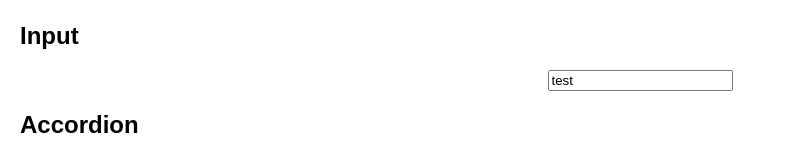
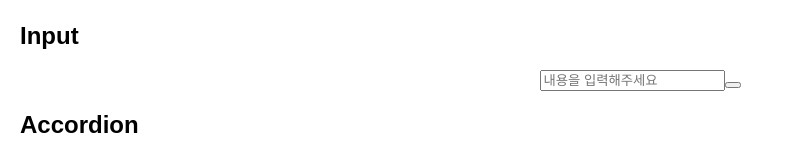
Before and after one commit to Lim-Suhyeon/ReactTest, a React (Create React App) app: page /InputGuide in a window 1280 px wide. Shown: the part 129-289 px from the top of the page, without its empty margins (0-786 px from the left). Built offline with nearby package versions, Linux system fonts and the light colour scheme.

Commit message:
Update Input.js and InputGuide.js

```diff
--- a/src/component/Input.js
+++ b/src/component/Input.js
@@ -3,11 +3,17 @@ import React from "react";
 function Input(props) {
   return (
     <div className="input_wrap">
-        <div className="">
-            <input value="test" type="text" />
-        </div>
+      <div className="">
+        <input placeholder={props.placeholder} type={props.type} />
+        <button className="btn_del" />
+      </div>
     </div>
   );
 }
 
+Input.defaultProps = {
+    type: 'text',
+    placeholder: ''
+}
+
 export default Input;
--- a/src/guide/InputGuide.js
+++ b/src/guide/InputGuide.js
@@ -1,11 +1,11 @@
 import React from "react";
 import Input from "../component/Input";
 
-function InputGuide(props) {
+function InputGuide() {
   return (
     <div className="guide_cont">
       <h2 className="guide_h2">Input</h2>
-      <Input />
+      <Input placeholder="내용을 입력해주세요" type="password" />
     </div>
   );
 }
```
